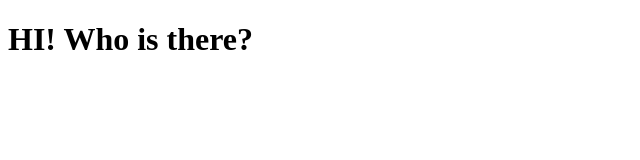
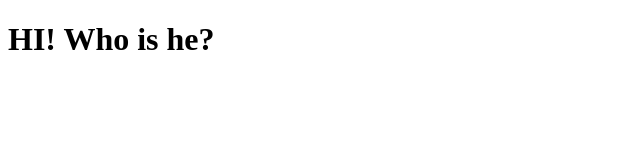
Before and after one commit to RanaMuzamal/Bootcamp2020_sample, a plain HTML site: page index.html in a window 1280 px wide. Shown: the full height of the page, 0-640 px from the left. Drawn offline with Linux system fonts and the light colour scheme.

Commit message:
Update index.html

```diff
--- a/index.html
+++ b/index.html
@@ -7,6 +7,6 @@
     <title>Document</title>
 </head>
 <body>
-    <h1>HI! Who is there?</h1>
+    <h1>HI! Who is he?</h1>
 </body>
 </html>
```
